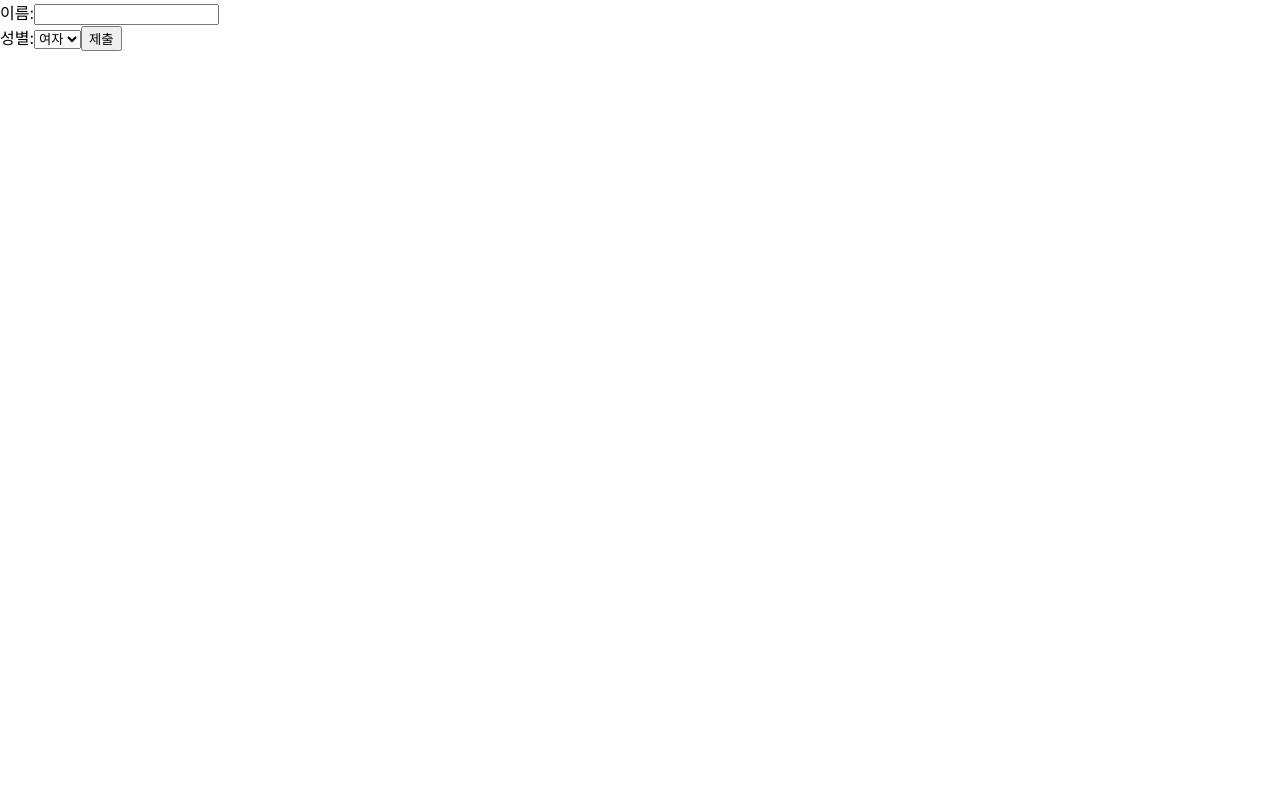
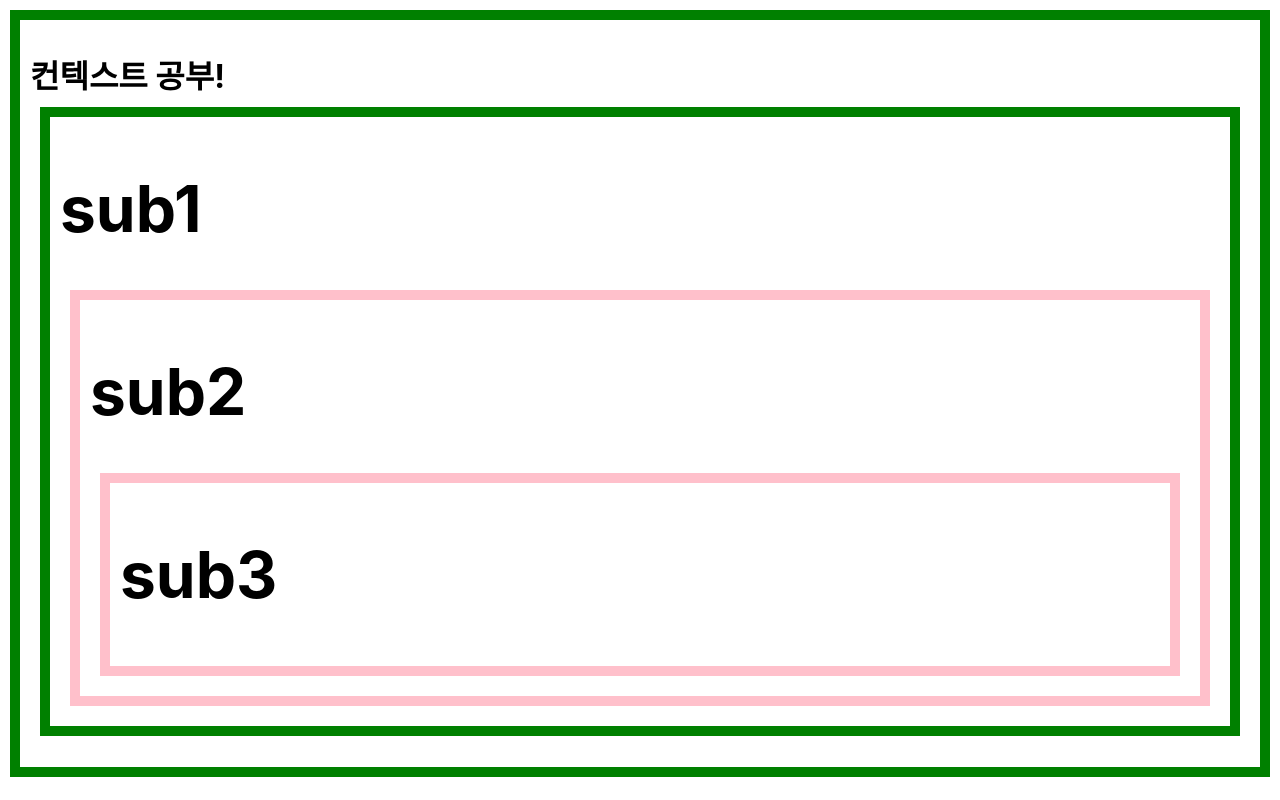
Before and after one commit to iamsh2580/react-study, a React (Create React App) app: page / in a window 1280 px wide. Built offline with nearby package versions, Linux system fonts and the light colour scheme.

Commit message:
ContextAPI

```diff
--- /dev/null
+++ b/src/chapter14/ContextAPI.jsx
@@ -0,0 +1,44 @@
+import React, { createContext, useContext } from "react";
+import './style.css';
+const themeDefault={border:`10px solid green`};
+const themeContext=createContext(themeDefault);
+
+export default function ContextStudy(){
+    const theme=useContext(themeContext);
+return(
+    <div className="root" style={theme}>
+        <h1>컨텍스트 공부!
+            <Sub1/>
+        </h1>
+    </div>
+);
+}
+
+function Sub1(){
+    const theme=useContext(themeContext);
+    return(
+        <themeContext.Provider value={{border:'10px solid pink'}}>
+        <div style={theme}>
+            <h1>sub1</h1>
+            <Sub2/>
+        </div>
+        </themeContext.Provider>
+    );
+}
+function Sub2(){
+    const theme=useContext(themeContext);
+    return(
+        <div style={theme}>
+            <h1>sub2</h1>
+            <Sub3/>
+        </div>
+    );
+}
+function Sub3(){
+    const theme=useContext(themeContext);
+    return(
+        <div style={theme}>
+            <h1>sub3</h1>
+        </div>
+    );
+}
--- /dev/null
+++ b/src/chapter14/ThemeContext.jsx
@@ -0,0 +1,6 @@
+import React from "react";
+
+const ThemeContext=React.createContext();
+ThemeContext.displayName="ThemeContext";
+
+export default ThemeContext;
--- /dev/null
+++ b/src/chapter14/style.css
@@ -0,0 +1,5 @@
+.root, .root div{
+    border: 10px solid gray;
+    padding: 10px;
+    margin: 10px;
+}
--- a/src/index.js
+++ b/src/index.js
@@ -2,12 +2,13 @@ import React from 'react';
 import ReactDOM from 'react-dom/client';
 import './index.css';
 import reportWebVitals from './reportWebVitals';
-import SignUp from './Signup';
+
+import ContextAPI from './chapter14/ContextAPI';
 const root = ReactDOM.createRoot(document.getElementById('root'));
 
     root.render(
     <React.StrictMode>
-     <SignUp/>
+     <ContextAPI/>
   </React.StrictMode>
 );
 
```
Also changed, not shown: src/chapter12/Calculator.jsx (added, +35 -0 lines), src/chapter12/TemperatureInput.jsx (added, +23 -0 lines), src/chapter14/DarkOrLight.jsx (added, +22 -0 lines), src/chapter14/MainContent.jsx (added, +22 -0 lines).
